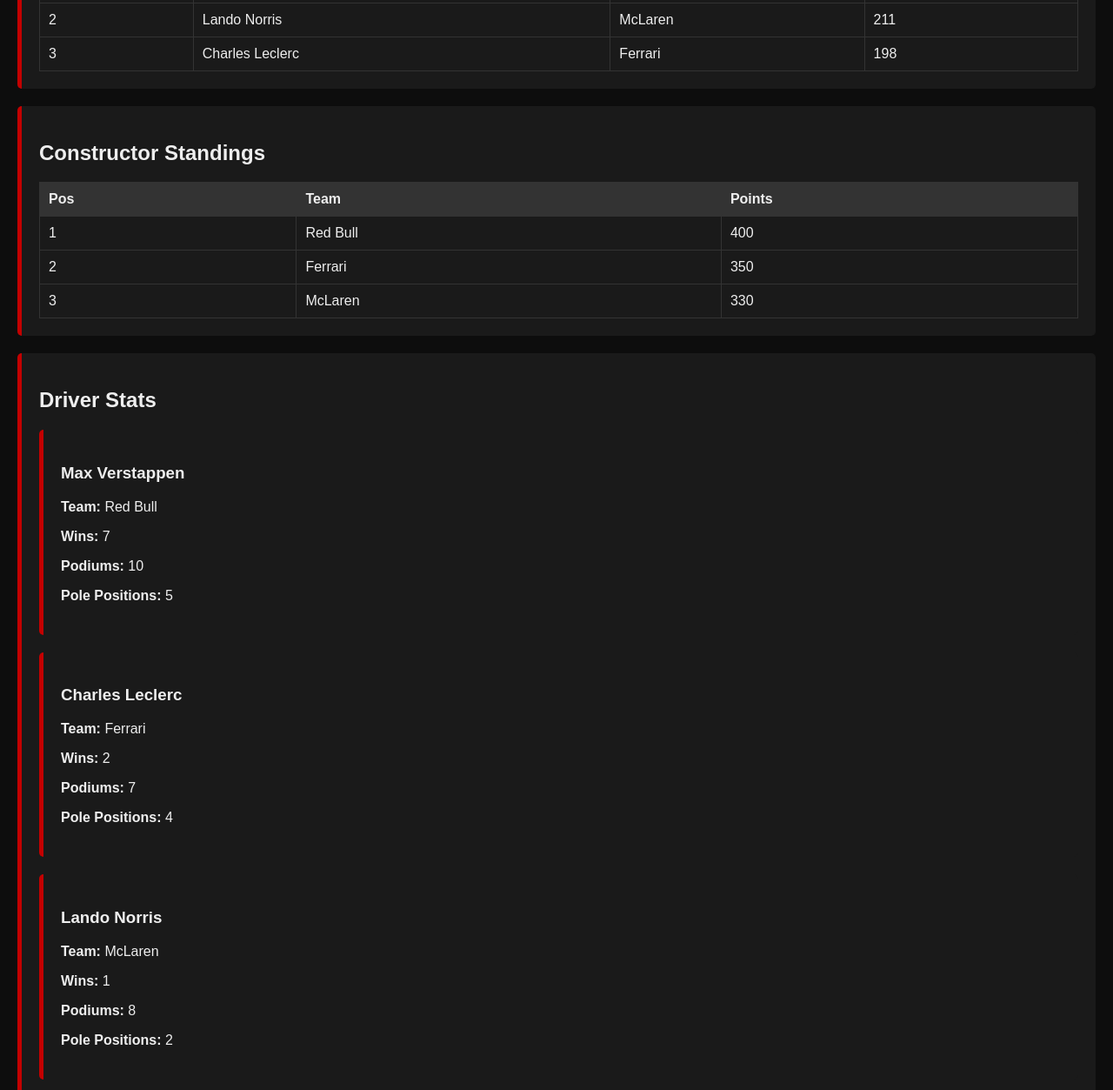
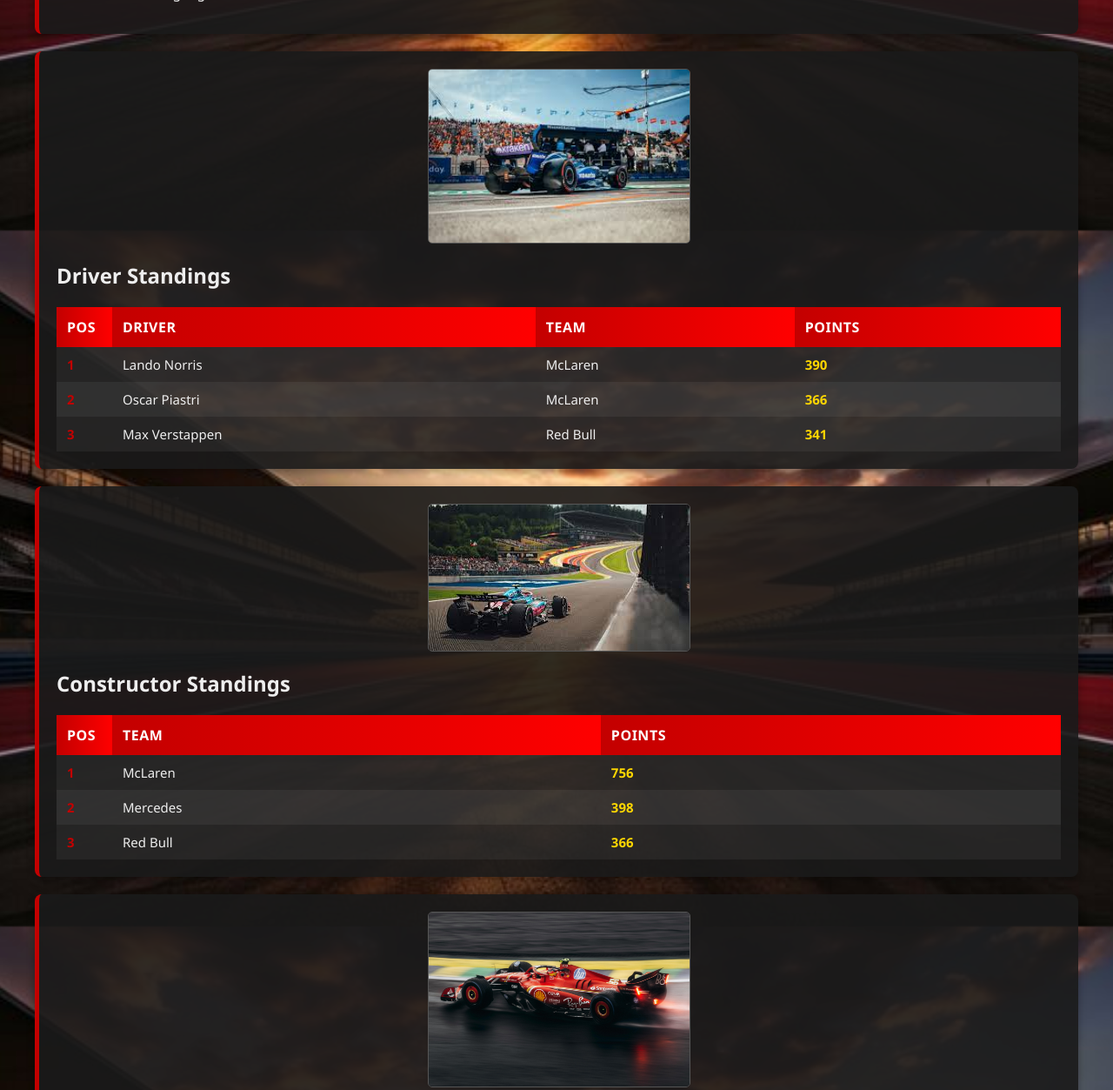
Before and after one commit to greggykotelnikov/f1_pwa_app, a website: page public/index.html in a window 1280 px wide. Shown: the part 535-1788 px from the top of the page at 87% size. Drawn offline with Linux system fonts and the light colour scheme.

Commit message:
Redesign the dashboard and add season overview and driver stats pages

```diff
--- /dev/null
+++ b/public/css/style.css
@@ -0,0 +1,126 @@
+/* Body & Background */
+body {
+    margin: 0;
+    font-family: 'Segoe UI', Tahoma, Geneva, Verdana, sans-serif;
+    background: url('../images/f1_background.jpg') no-repeat center center fixed;
+    background-size: cover;
+    color: #eee;
+}
+
+/* Header */
+header {
+    text-align: center;
+    background: #c30000;
+    padding: 25px;
+    font-size: 28px;
+    color: white;
+    letter-spacing: 1px;
+}
+
+/* Main Wrapper */
+main {
+    padding: 20px;
+    max-width: 1200px;
+    margin: 0 auto;
+}
+
+/* Dashboard Cards */
+.dashboard-card {
+    background: rgba(26, 26, 26, 0.9);
+    padding: 20px;
+    margin-bottom: 20px;
+    border-left: 5px solid #c30000;
+    border-radius: 8px;
+    text-align: left;
+    box-shadow: 0 4px 10px rgba(0,0,0,0.3);
+    transition: transform 0.2s;
+}
+
+.dashboard-card:hover {
+    transform: translateY(-10px);
+}
+
+/* Card Images */
+.card-image {
+    width: 100%;
+    max-width: 300px;
+    display: block;
+    margin: 0 auto 15px auto;
+    border-radius: 5px;
+    border: 1px solid #555;
+}
+
+/* Standings Tables */
+.standings-table {
+    width: 100%;
+    border-collapse: collapse;
+    margin-top: 10px;
+    font-weight: 500;
+}
+
+/* Table Headers */
+.standings-table thead th {
+    background: linear-gradient(90deg, #c30000, #ff0000);
+    color: #fff;
+    text-align: left;
+    padding: 12px;
+    font-size: 16px;
+    letter-spacing: 0.5px;
+    text-transform: uppercase;
+}
+
+/* Table Body Rows */
+.standings-table tbody tr {
+    background: rgba(255,255,255,0.05);
+    transition: background 0.3s;
+}
+
+.standings-table tbody tr:nth-child(even) {
+    background: rgba(255,255,255,0.1);
+}
+
+.standings-table tbody tr:hover {
+    background: rgba(255,255,255,0.2);
+}
+
+/* Table Cells */
+.standings-table td {
+    padding: 10px 12px;
+    font-size: 15px;
+}
+
+/* Right-align points */
+.standings-table td.points {
+    text-align: left;
+    font-weight: bold;
+    color: #ffd700;
+}
+
+/* Position Column */
+.standings-table td:first-child {
+    width: 40px;
+    font-weight: bold;
+    color: #c30000;
+}
+
+/* Driver Stats Section */
+#driver-stats {
+    font-size: 16px;
+    line-height: 1.5;
+    text-align: left;
+}
+
+a {
+    display: block;
+    text-decoration: none;
+    color:#eee
+}
+
+.box {
+  display: grid;
+  grid-template-columns: repeat(auto-fit, minmax(560px, 1fr));
+  gap: 20px;
+  padding: 20px;
+  background: none;
+  border-radius: 8px;
+}
--- a/public/data.json
+++ /dev/null
@@ -1,43 +0,0 @@
-{
-    "season": {
-        "year": 2024,
-        "races": 24,
-        "currentRound": 15
-    },
-
-    "driverStandings": [
-        { "driver": "Max Verstappen", "team": "Red Bull", "points": 255 },
-        { "driver": "Lando Norris", "team": "McLaren", "points": 211 },
-        { "driver": "Charles Leclerc", "team": "Ferrari", "points": 198 }
-    ],
-
-    "teamStandings": [
-        { "team": "Red Bull", "points": 400 },
-        { "team": "Ferrari", "points": 350 },
-        { "team": "McLaren", "points": 330 }
-    ],
-
-    "driverStats": [
-        {
-            "name": "Max Verstappen",
-            "team": "Red Bull",
-            "wins": 7,
-            "podiums": 10,
-            "poles": 5
-        },
-        {
-            "name": "Charles Leclerc",
-            "team": "Ferrari",
-            "wins": 2,
-            "podiums": 7,
-            "poles": 4
-        },
-        {
-            "name": "Lando Norris",
-            "team": "McLaren",
-            "wins": 1,
-            "podiums": 8,
-            "poles": 2
-        }
-    ]
-}
--- a/public/index.html
+++ b/public/index.html
@@ -1,42 +1,107 @@
 <!DOCTYPE html>
 <html lang="en">
 <head>
-    <meta charset="UTF-8">
-    <meta name="viewport" content="width=device-width, initial-scale=1.0">
-    <title>F1 Dashboard</title>
-    <link rel="stylesheet" href="style.css">
+<meta charset="UTF-8">
+<meta name="viewport" content="width=device-width, initial-scale=1.0">
+<title>F1 Dashboard</title>
+<link rel="stylesheet" href="css/style.css">
+<link rel="manifest" href="manifest.json">
+<link rel="icon" href="images/logo.png">
 </head>
+<body>
+<header>
+    <h1>F1 DASHBOARD</h1>
+</header>
+<main>
+    <!-- Season Overview Card -->
+    <a href="season_overview.html"><section class="dashboard-card">
+        <img class="card-image" src="images/car1.jpg" alt="Car 1">
+        <h2>Season Overview</h2>
+        <p id="season-overview">2025 F1 season highlights and info.</p>
+    </section></a>
 
-<body>
-
-<header>
-    <h1>F1 Dashboard</h1>
-</header>
-
-<main>
-
+    <!-- Driver Standings Card -->
     <section class="dashboard-card">
-        <h2>Season Overview</h2>
-        <p id="season-overview"></p>
+        <img class="card-image" src="images/car2.jpg" alt="Car 2">
+        <h2>Driver Standings</h2>
+        <table class="standings-table">
+            <thead>
+                <tr>
+                    <th>Pos</th>
+                    <th>Driver</th>
+                    <th>Team</th>
+                    <th>Points</th>
+                </tr>
+            </thead>
+            <tbody>
+                <tr>
+                    <td>1</td>
+                    <td>Lando Norris</td>
+                    <td>McLaren</td>
+                    <td class="points">390</td>
+                </tr>
+                <tr>
+                    <td>2</td>
+                    <td>Oscar Piastri</td>
+                    <td>McLaren</td>
+                    <td class="points">366</td>
+                </tr>
+                <tr>
+                    <td>3</td>
+                    <td>Max Verstappen</td>
+                    <td>Red Bull</td>
+                    <td class="points">341</td>
+                </tr>
+            </tbody>
+        </table>
     </section>
 
+    <!-- Constructor Standings Card -->
     <section class="dashboard-card">
-        <h2>Driver Standings</h2>
-        <table id="driver-standings-table"></table>
+        <img class="card-image" src="images/car3.jpg" alt="Car 3">
+        <h2>Constructor Standings</h2>
+        <table class="standings-table">
+            <thead>
+                <tr>
+                    <th>Pos</th>
+                    <th>Team</th>
+                    <th>Points</th>
+                </tr>
+            </thead>
+            <tbody>
+                <tr>
+                    <td>1</td>
+                    <td>McLaren</td>
+                    <td class="points">756</td>
+                </tr>
+                <tr>
+                    <td>2</td>
+                    <td>Mercedes</td>
+                    <td class="points">398</td>
+                </tr>
+                <tr>
+                    <td>3</td>
+                    <td>Red Bull</td>
+                    <td class="points">366</td>
+                </tr>
+            </tbody>
+        </table>
     </section>
 
-    <section class="dashboard-card">
-        <h2>Constructor Standings</h2>
-        <table id="team-standings-table"></table>
-    </section>
-
-    <section class="dashboard-card">
+    <!-- Driver Stats Card -->
+     <a href="season_overview.html"><section class="dashboard-card">
+        <img class="card-image" src="images/car4.jpg" alt="Car 4">
         <h2>Driver Stats</h2>
-        <div id="driver-stats"></div>
-    </section>
-
+        <div id="driver-stats">Detailed driver stats will appear here.</div>
+    </section></a>
 </main>
 
-<script src="script.js"></script>
+<script>
+  if ('serviceWorker' in navigator) {
+    navigator.serviceWorker.register('/js/serviceWorker.js')
+      .then(() => console.log("Service Worker Registered"))
+      .catch(err => console.error("SW Error", err));
+  }
+</script>
 </body>
 </html>
--- a/public/script.js
+++ /dev/null
@@ -1,73 +0,0 @@
-fetch("data.json")
-    .then(res => res.json())
-    .then(data => {
-        loadSeasonOverview(data);
-        loadDriverStandings(data);
-        loadTeamStandings(data);
-        loadDriverStats(data);
-    });
-
-function loadSeasonOverview(data) {
-    document.getElementById("season-overview").innerText =
-        `${data.season.year} • ${data.season.races} races • Current Round: ${data.season.currentRound}`;
-}
-
-function loadDriverStandings(data) {
-    const table = document.getElementById("driver-standings-table");
-    table.innerHTML = `
-        <tr>
-            <th>Pos</th>
-            <th>Driver</th>
-            <th>Team</th>
-            <th>Points</th>
-        </tr>
-    `;
-
-    data.driverStandings.forEach((d, i) => {
-        table.innerHTML += `
-            <tr>
-                <td>${i + 1}</td>
-                <td>${d.driver}</td>
-                <td>${d.team}</td>
-                <td>${d.points}</td>
-            </tr>
-        `;
-    });
-}
-
-function loadTeamStandings(data) {
-    const table = document.getElementById("team-standings-table");
-    table.innerHTML = `
-        <tr>
-            <th>Pos</th>
-            <th>Team</th>
-            <th>Points</th>
-        </tr>
-    `;
-
-    data.teamStandings.forEach((t, i) => {
-        table.innerHTML += `
-            <tr>
-                <td>${i + 1}</td>
-                <td>${t.team}</td>
-                <td>${t.points}</td>
-            </tr>
-        `;
-    });
-}
-
-function loadDriverStats(data) {
-    const div = document.getElementById("driver-stats");
-
-    data.driverStats.forEach(driver => {
-        div.innerHTML += `
-            <div class="dashboard-card">
-                <h3>${driver.name}</h3>
-                <p><strong>Team:</strong> ${driver.team}</p>
-                <p><strong>Wins:</strong> ${driver.wins}</p>
-                <p><strong>Podiums:</strong> ${driver.podiums}</p>
-                <p><strong>Pole Positions:</strong> ${driver.poles}</p>
-            </div>
-        `;
-    });
-}
--- a/public/style.css
+++ /dev/null
@@ -1,42 +0,0 @@
-body {
-    margin: 0;
-    font-family: Arial, sans-serif;
-    background: #0d0d0d;
-    color: #eee;
-}
-
-header {
-    text-align: center;
-    background: #c30000;
-    padding: 25px;
-    font-size: 28px;
-    color: white;
-}
-
-main {
-    padding: 20px;
-}
-
-.dashboard-card {
-    background: #1a1a1a;
-    padding: 20px;
-    margin-bottom: 20px;
-    border-left: 5px solid #c30000;
-    border-radius: 5px;
-}
-
-table {
-    width: 100%;
-    border-collapse: collapse;
-    margin-top: 10px;
-}
-
-table th, table td {
-    border: 1px solid #333;
-    padding: 10px;
-    text-align: left;
-}
-
-table th {
-    background: #333;
-}
```
Also changed, not shown: public/driver_stats.html (added, +33 -0 lines), public/season_overview.html (added, +35 -0 lines).
